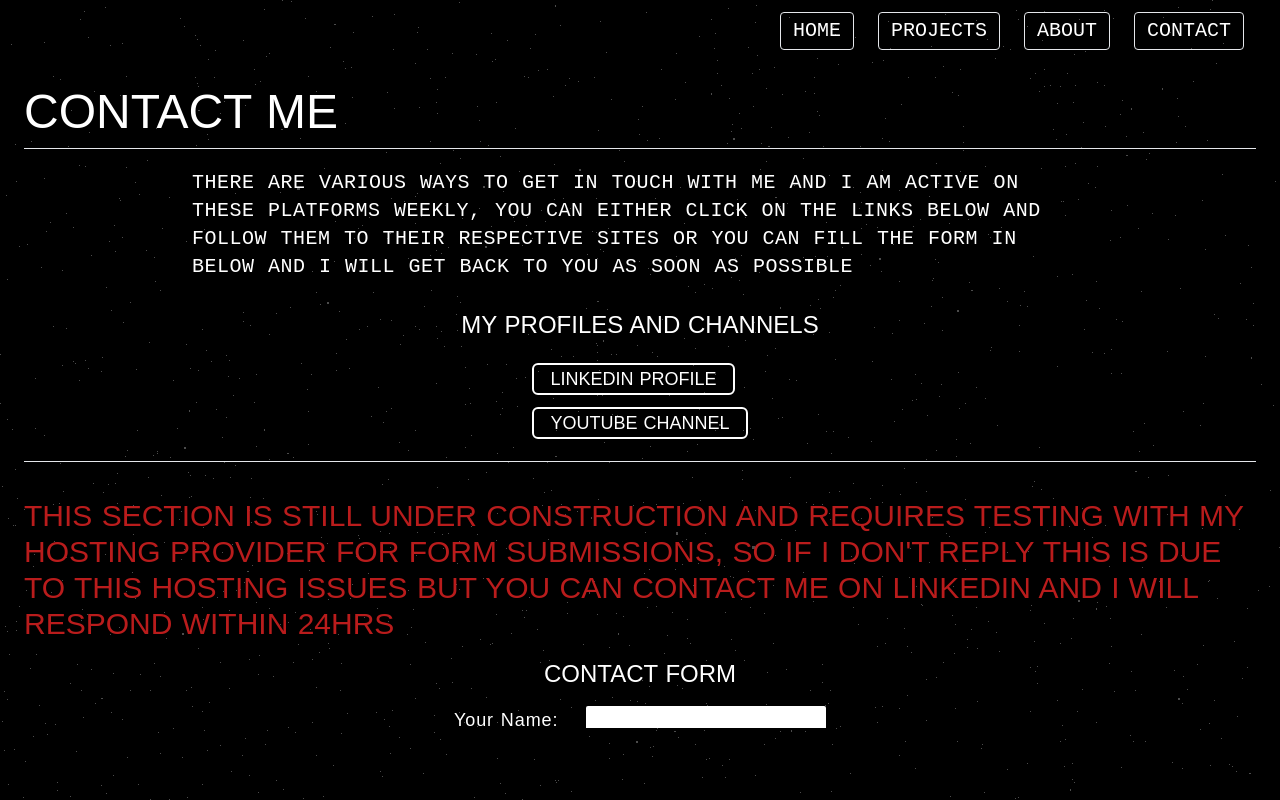
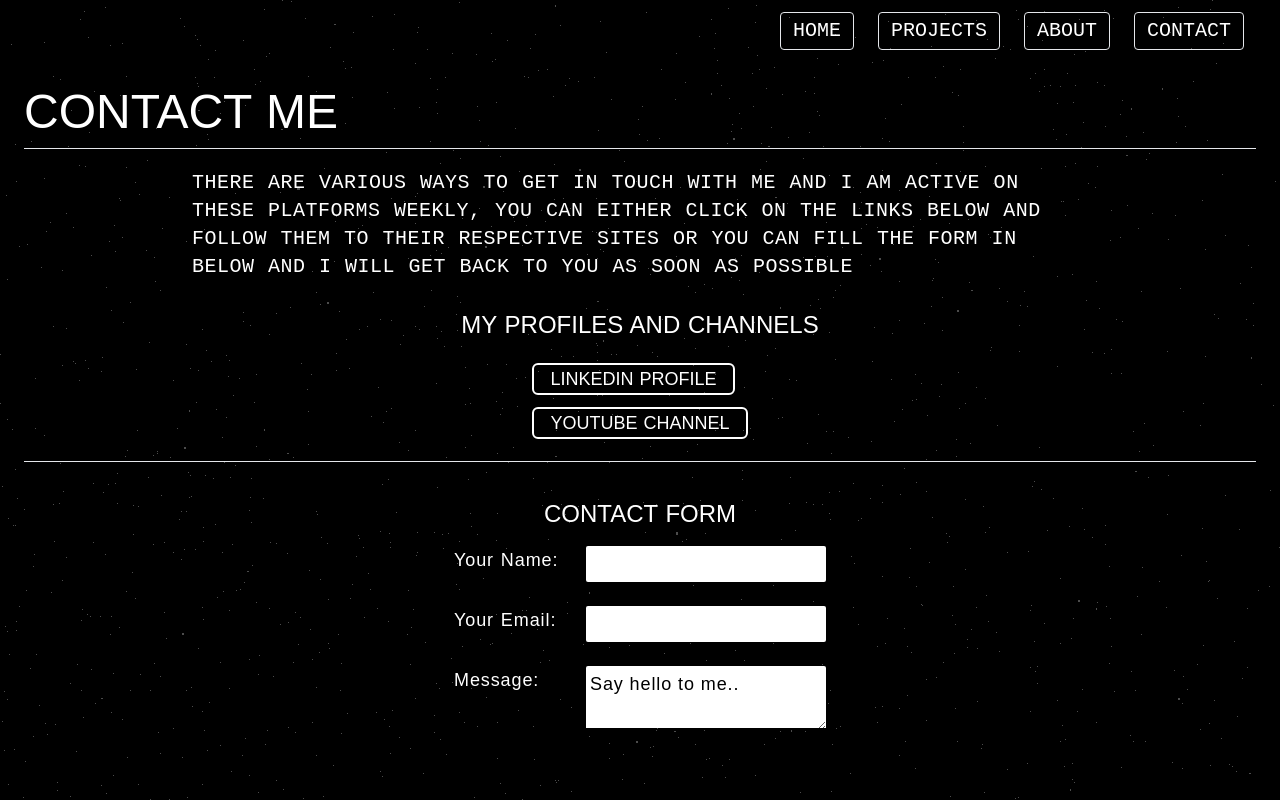
Before and after one commit to sir306/my-portfolio, a Nuxt app: page /contactme in a window 1280 px wide. Built offline with nearby package versions, Linux system fonts and the light colour scheme.

Commit message:
Update contactme.vue
removed warning after successful form submission

```diff
--- a/pages/contactme.vue
+++ b/pages/contactme.vue
@@ -56,15 +56,7 @@
           class="opacity-0 mb-5"
           style="transform: translateY(60px)"
         />
-        <!-- WARNING MESSAGE for users -->
-        <p
-          class="text-red-700 font-exo2 text-2xl md:text-3xl uppercase opacity-1 mb-0"
-        >
-          This section is still under construction and requires testing with my
-          hosting provider for form submissions, so if i don't reply this is due
-          to this hosting issues but you can contact me on linkedin and i will
-          respond within 24hrs
-        </p>
+
         <div class="justify-self-center max-w-4xl">
           <p
             class="text-white font-exo2 text-lg md:text-2xl uppercase opacity-1 mb-0"
```
